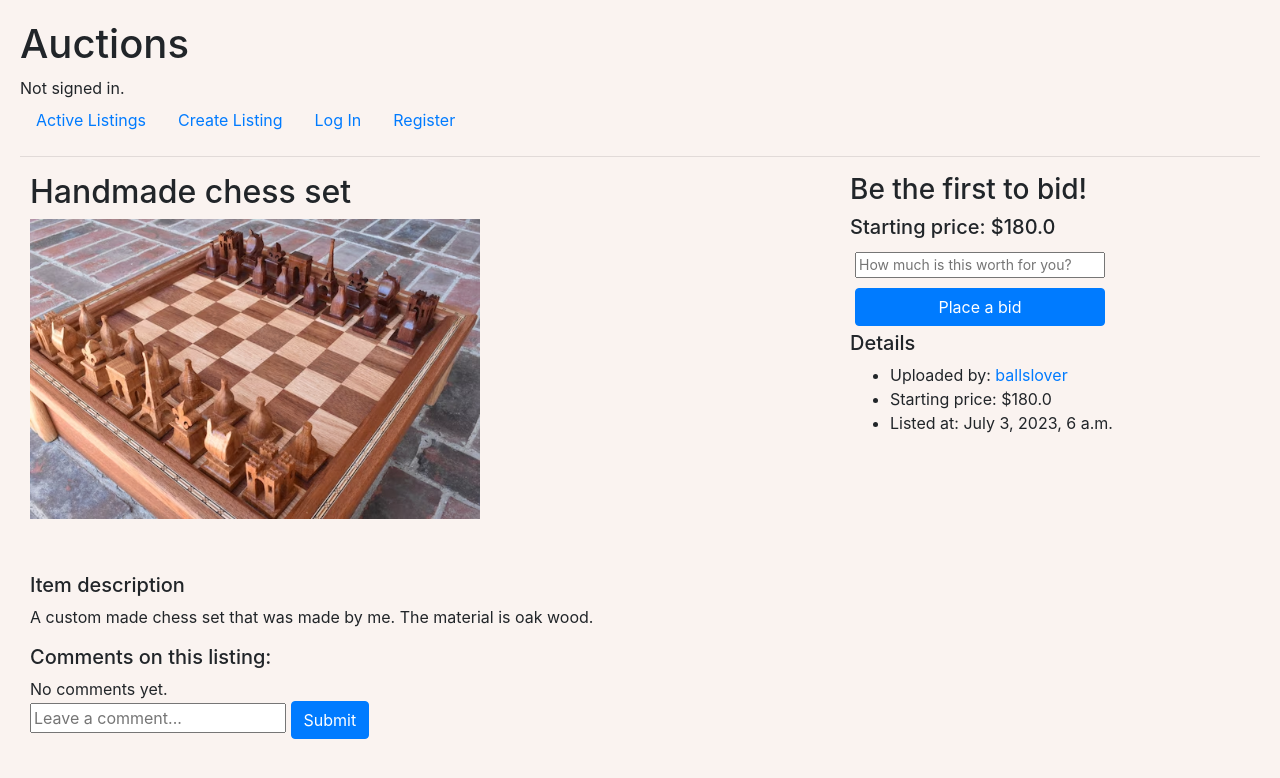
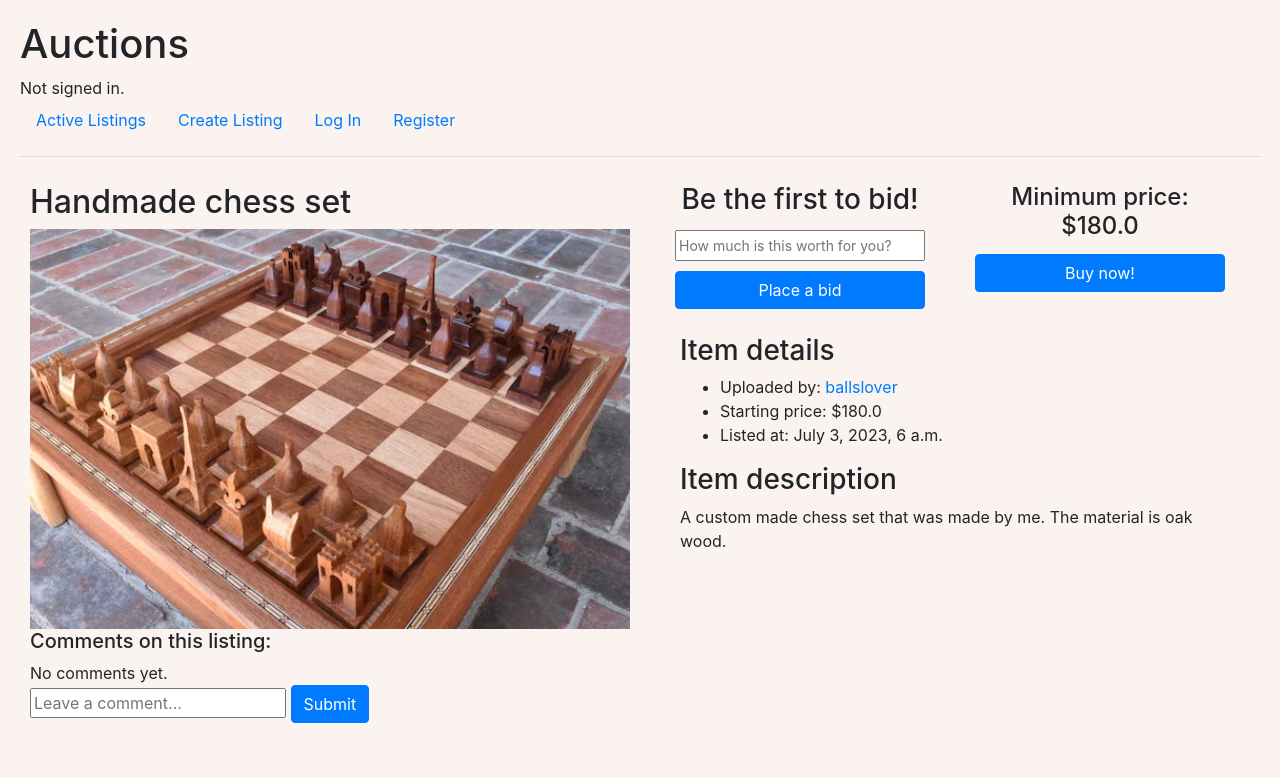
Before and after one commit to sandorbence/cs50, a Django app: page /listing/3 in a window 1280 px wide. Shown: the top 778 px of the page. Run offline with Django 4.2, Linux system fonts and the light colour scheme; data comes from the database, SQL or seed files in the repository; some libraries are stand-ins or nearby versions.

Commit message:
Add further styling to listing page

```diff
--- a/project2/auctions/static/auctions/styles.css
+++ b/project2/auctions/static/auctions/styles.css
@@ -5,10 +5,17 @@ body {
 
 #bid-form {
     display: flex;
+    font-size: 14px;
+    line-height: 25px;
+    margin: 0 !important;
+    text-align: center;
+    width: 100%;
+}
+
+#bid-form div {
+    display: flex;
     flex-direction: column;
-    font-size: 14px;
-    line-height: 20px;
-    width: 400px;
+    align-items: center;
 }
 
 #bid-form input {
@@ -19,6 +26,15 @@ body {
 #bid-form button {
     margin: 5px;
     width: 250px;
+}
+
+#detail-container {
+    margin-right: 20px;
+    width: 600px;
+}
+
+#detail-container>div {
+    margin: 20px 0 0 50px;
 }
 
 #listing-container {
@@ -75,11 +91,26 @@ body {
 }
 
 #listing-main {
+    width: 100%;
+    justify-content: center;
+    display: flex;
+}
+
+#listing-main>div {
+    display: inline-block;
     margin: 10px;
+}
+
+#listing-main>div>div {
+    display: flex;
+    flex-direction: column;
 }
 
 #listing-top {
     display: flex;
-    justify-content: space-between;
+    justify-content: center;
+}
+
+#listing-top img {
     height: 400px;
 }
--- a/project2/auctions/templates/auctions/listing.html
+++ b/project2/auctions/templates/auctions/listing.html
@@ -2,23 +2,24 @@
 
 {% block body %}
 <div id="listing-main">
+    <div>
+        <div>
             <div id="listing-top">
                 <div>
                     <h2>{{ listing.title }}</h2>
-            <img style="height: 300px;" src="{{ listing.photo.url }}" alt="{{ listing.title }}">
+                    <img src="{{ listing.photo.url }}"
+                        alt="{{ listing.title }}">
                 </div>
+                <div id="detail-container">
+                    <div id="bid-form">
                         <div>
-            <div id="bid-form">
                             {% if listing.bids.all.exists %}
-                <h3>Highest bid:
-                    {{ listing.bids.all|dictsortreversed:"value"|first }}</h3>
+                            <h4>Highest bid: {{ listing.bids.all|dictsortreversed:"value"|first }}</h4>
                             {% else %}
-                <div>
                             <h3>Be the first to bid!</h3>
-                    <h5>Starting price: ${{ listing.price }}</h5>
-                </div>
                             {% endif %}
-                <form action="{% url 'listing' listing.id %}" method="post">
+                            <form action="{% url 'listing' listing.id %}"
+                                method="post">
                                 {% csrf_token %}
                                 {{ form.value }}
                                 {{ form.date.as_hidden }}
@@ -29,21 +30,25 @@
                             </form>
                         </div>
                         <div>
-                <h5>Details</h5>
+                            <h4>Minimum price: ${{ listing.price }}</h4>
+                            <button class="btn btn-primary" type="submit">Buy now!</button>
+                        </div>
+                    </div>
+                    <div>
+                        <h3>Item details</h3>
                         <ul>
-                    <li>Uploaded by: <a href="{% url 'user' listing.user.username %}">
+                            <li>Uploaded by: <a
+                                    href="{% url 'user' listing.user.username %}">
                                     {{ listing.user }}</a></li>
                             <li>Starting price: ${{ listing.price }}</li>
                             <li>Listed at: {{ listing.pub_date }}</li>
                         </ul>
+                        <h3>Item description</h3>
+                        <p>{{ listing.description }}</p>
                     </div>
                 </div>
             </div>
-    <div>
-        <h5>Item description</h5>
-        <p>{{ listing.description }}</p>
-    </div>
-    <div>
+            <div style="display: flex; flex-direction: column;">
                 <h5>Comments on this listing:</h5>
                 {% if listing.comments.all.exists %}
                 <ul>
@@ -53,13 +58,12 @@
                             <div>
                                 {{ comment.text }}
                             </div>
-                    <div>
-                        <a href="{% url 'user' comment.user.username %}">{{ comment.user }}</a>
+                            <div style="text-align: right;">
+                                <a href="{% url 'user' comment.user.username %}">-{{ comment.user }}</a>
                             </div>
                         </div>
                     </li>
                     {% endfor %}
-        </ul>
                 {% else %}
                 <div>No comments yet.</div>
                 {% endif %}
@@ -74,4 +78,6 @@
                 </form>
             </div>
         </div>
+    </div>
+</div>
 {% endblock %}
```
Lines whose indentation alone changed are shown as unchanged.
